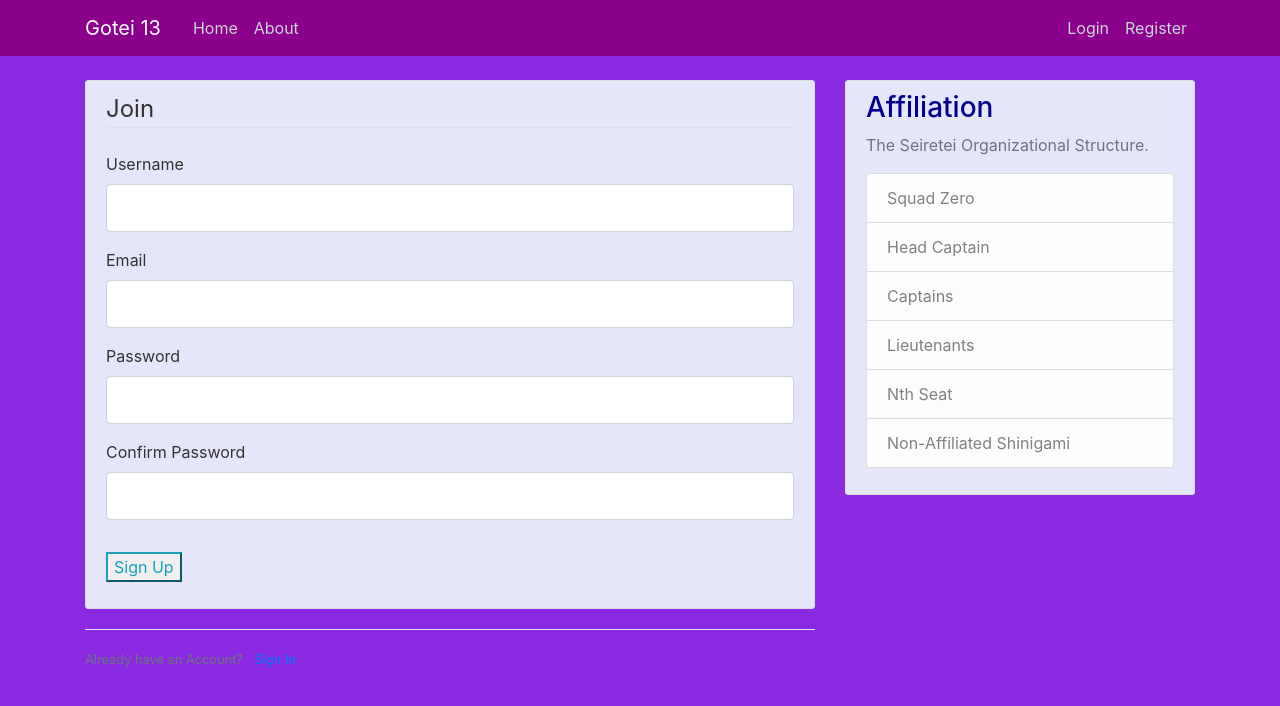
After one commit to LouisCR04/Chronicle_Blogs, a Flask app: page /register in a window 1280 px wide. The commit adds this page. Shown: the top 706 px of the page. Run offline with Flask 3, Linux system fonts and the light colour scheme.

Commit message:
User registration and login added

```diff
--- a/templates/about.html
+++ /dev/null
@@ -1,4 +0,0 @@
-{% extends "layout.html" %}
-{% block content %}
-	 <h1>This is the Soul Society!</h1>
-{% endblock content %}
--- a/web/blog.py
+++ b/web/blog.py
@@ -2,8 +2,15 @@
 """
 Main Flask Router
 """
-from flask import Flask, render_template, url_for
+from flask import Flask, render_template, url_for, flash, redirect
+from forms import RegForm, LoginForm
 app = Flask(__name__)
+
+"""
+import os
+SECRET_KEY = os.urandom(32)
+"""
+app.config['SECRET_KEY'] = '06a0233352eacd9d1c3133047eef7c10'
 
 posts = [
     {
@@ -29,6 +36,20 @@ def home():
 def about():
     return render_template("about.html", title='About Seiretei')
 
+@app.route("/register", methods=['GET', 'POST'])
+def register():
+    form = RegForm()
+
+    if form.validate_on_submit():
+        flash(f"Account created for {form.username.data}!", 'success')
+        return redirect(url_for('home'))
+    return render_template("reg.html", title='Register', form=form)
+
+@app.route("/login")
+def login():
+    form = LoginForm()
+    return render_template("login.html", title='login', form=form)
+
 
 if __name__ == "__main__":
     app.run(host='0.0.0.0', port=5000, debug=True)
--- /dev/null
+++ b/web/forms.py
@@ -0,0 +1,23 @@
+"""
+forms file
+"""
+from flask_wtf import FlaskForm
+from wtforms import StringField, PasswordField, SubmitField, BooleanField
+from wtforms.validators import DataRequired, Length, Email, EqualTo
+
+class RegForm(FlaskForm):
+    username = StringField('Username', validators=[DataRequired(),
+                           Length(min=3, max=20)])
+    email = StringField('Email', validators=[DataRequired(), Email()])
+    password = PasswordField('Password', validators=[DataRequired()])
+    confirm_p = PasswordField('Confirm Password',
+                                     validators=[DataRequired(),
+                                     EqualTo('password')])
+    submit = SubmitField('Sign Up')
+
+
+class LoginForm(FlaskForm):
+    email = StringField('Email', validators=[DataRequired(), Email()])
+    password = PasswordField('Password', validators=[DataRequired()])
+    remember = BooleanField('Remember Me')
+    submit = SubmitField('Log in')
--- a/web/templates/layout.html
+++ b/web/templates/layout.html
@@ -40,6 +40,15 @@
 	<main role="main" class="container">
 	  <div class="row">
 	    <div class="col-md-8">
+        {% with messages = get_flashed_messages(with_categories=true) %}
+            {% if messages %}
+                {% for category, message in messages %}
+                    <div class="alert alert-{{ category }}">
+                        {{ message }}
+                    </div>
+                {% endfor %}
+            {% endif %}
+        {% endwith %}
 	      {% block content %}{% endblock %}
 	    </div>
 	    <div class="col-md-4">
--- /dev/null
+++ b/web/templates/reg.html
@@ -0,0 +1,35 @@
+{% extends "layout.html" %}
+{% block content %}
+    <div class="content-section">
+        <form method="POST" action="">
+            {{ form.hidden_tag() }}
+            <fieldset class="form-group">
+                <legend class="border-bottom mb-4">Join</legend>
+                <div class="form-group">
+                    {{ form.username.label(class="form-control-label") }}
+                    {{ form.username(class="form-control form-control-lg") }}
+                </div>
+                <div class="form-group">
+                    {{ form.email.label(class="form-control-label") }}
+                    {{ form.email(class="form-control form-control-lg") }}
+                </div>
+                <div class="form-group">
+                    {{ form.password.label(class="form-control-label") }}
+                    {{ form.password(class="form-control form-control-lg") }}
+                </div>
+                <div class="form-group">
+                    {{ form.confirm_p.label(class="form-control-label") }}
+                    {{ form.confirm_p(class="form-control form-control-lg") }}
+                </div>
+            </fieldset>
+            <div class="form-group">
+                {{ form.submit(class="btn-outline-info") }}
+            </div>
+        </form>
+    </div>
+    <div class="border-top pt-3">
+        <small class="text-muted">
+            Already have an Account? <a class="ml-2" href="{{ url_for('login')}}">Sign In</a>
+        </small>
+    </div>
+{% endblock content %}
```
Also changed, not shown: blog.py (deleted, +0 -30 lines), static/main.css (deleted, +0 -80 lines), templates/home.html (deleted, +0 -16 lines), templates/layout.html (deleted, +0 -68 lines), web/forms/__ini__.py (added).
